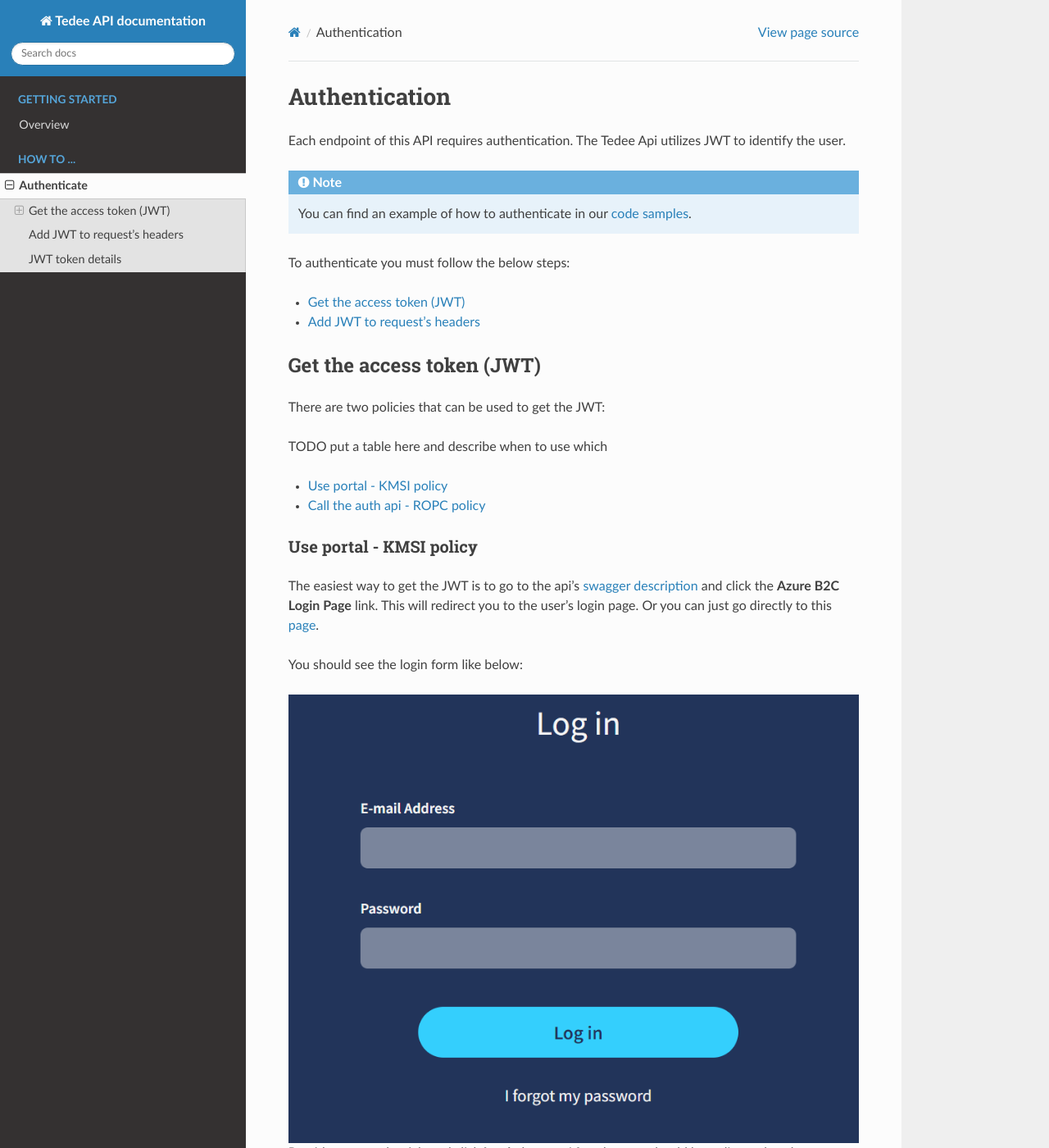
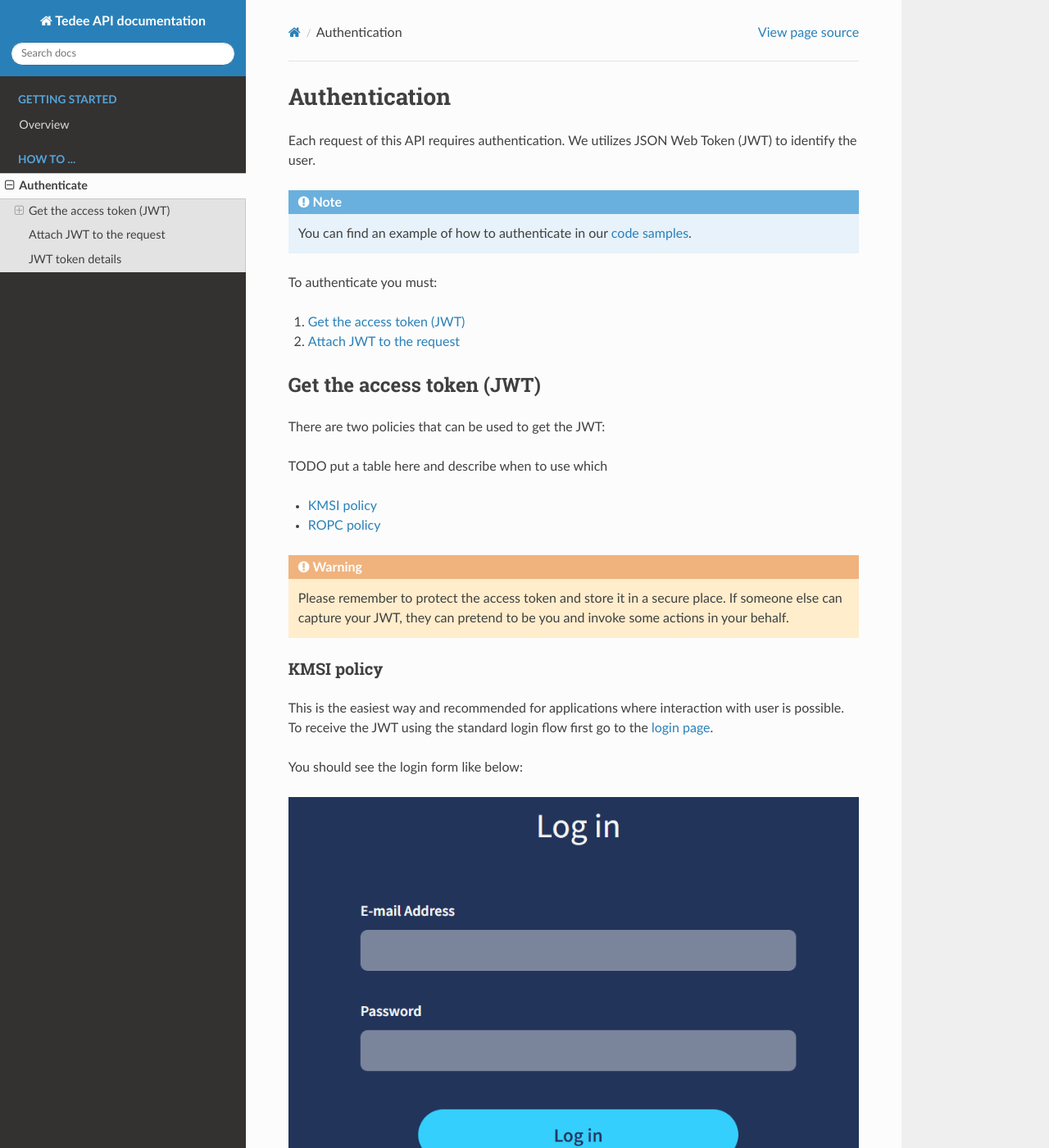
Before and after one commit to tedee-com/tedee-api-doc, a Sphinx documentation site: the page built from docs/source/authentication.rst, in a window 1280 px wide and 1400 px high. Shown: the whole window at 82% size. Built offline with Sphinx 7.4.7 and the Read the Docs theme 2.0.0, drawn with Linux system fonts in a browser that asks for light colours; some of the changed text lies outside the part shown.

Commit message:
rearange this page

```diff
--- a/docs/source/authentication.rst
+++ b/docs/source/authentication.rst
@@ -1,16 +1,16 @@
 Authentication
 **************
 
-Each endpoint of this API requires authentication. The Tedee Api utilizes JWT to identify the user.
+Each request of this API requires authentication. We utilizes JSON Web Token (JWT) to identify the user.
 
 .. note::
 
     You can find an example of how to authenticate in our `code samples <https://github.com/tedee-com/tedee-api-doc/blob/master/samples/cs/Tedee.Api.CodeSamples/Actions/01_Authenticate_Using_JWT.cs>`_.
 
-To authenticate you must follow the below steps:
+To authenticate you must:
 
-- :ref:`get-the-jwt`
-- :ref:`add-jwt-to-the-headers`
+#. :ref:`get-the-jwt`
+#. :ref:`add-jwt-to-the-headers`
 
 .. _get-the-jwt:
 
@@ -24,13 +24,18 @@ TODO put a table here and describe when to use which
 - :ref:`use-portal`
 - :ref:`call-auth-api`
 
+.. warning::
+
+    Please remember to protect the access token and store it in a secure place.
+    If someone else can capture your JWT, they can pretend to be you and invoke some actions in your behalf.
+
+
 .. _use-portal:
 
-Use portal - KMSI policy
+KMSI policy
 ------------------------
 
-The easiest way to get the JWT is to go to the api's `swagger description <|apiUrl|/swagger/index.html>`_ and click the **Azure B2C Login Page** link.
-This will redirect you to the user's login page. Or you can just go directly to this `page <|authApiUrl|/oauth2/v2.0/authorize?p=B2C_1A_Signup_Signin_With_Kmsi&client_id=|clientId|&nonce=defaultNonce&redirect_uri=https%3A%2F%2Fjwt.ms&scope=openid&response_type=id_token&prompt=login>`_.
+This is the easiest way and recommended for applications where interaction with user is possible. To receive the JWT using the standard login flow first go to the `login page <|authApiUrl|/oauth2/v2.0/authorize?p=B2C_1A_Signup_Signin_With_Kmsi&client_id=|clientId|&nonce=defaultNonce&redirect_uri=https%3A%2F%2Fjwt.ms&scope=openid&response_type=id_token&prompt=login>`_.
 
 You should see the login form like below:
 
@@ -44,24 +49,22 @@ Provide your credentials and click **Log in** button. After that you should be r
     :align: center
     :alt: JWT
 
-This long string in the frame is your access token. You can use it now to :ref:`authenticate your calls <add-jwt-to-the-headers>` to the api.
-
-This way is recommended for applications where interaction with user is possible and where users are able to sign in.
+This long string in the frame is your access token. You can use it now to :ref:`authenticate your calls <add-jwt-to-the-headers>` to the API.
 
 .. _call-auth-api:
 
-Call the auth api - ROPC policy
+ROPC policy
 -------------------------------
 
-Sometimes the manual way of getting the access token, described :ref:`previously <use-portal>` is not enough.
-If you want to automate this process, you can call the auth api and fetch the JWT from the response.
-To do that you should send a POST request to the url below.
+We recommend this approach in any kind of automations. To receive the JWT without user interaction, you must send following POST request.
+
+**Request url:**
 
 .. code-block::
 
     |authApiUrl|/oauth2/v2.0/token?p=B2C_1_SignIn_Ropc
 
-The request's should contain below parameters:
+**Request body:**
 
 * grant_type - :code:`password`
 * username - provide you user name/email
@@ -70,7 +73,7 @@ The request's should contain below parameters:
 * client_id - :code:`|clientId|`
 * response_type - :code:`token id_token`
 
-and headers:
+**Request headers:**
 
 * Content-Type - :code:`application/x-www-form-urlencoded`
 
@@ -133,24 +136,16 @@ If all the values are correct you should get response like below:
         "id_token": "<<id_token>>"
     }
 
-The value of the :code:`access_token` property is your **JWT** that should be used to :ref:`authenticate your calls <add-jwt-to-the-headers>` to the Api.
-
-.. warning::
-
-    Please remember to protect the access token and store it in a secure place.
-    If someone else can capture your JWT, they can pretend to be you and invoke some actions in your behalf.
-
-We recommend this approach in any kind of automations and scenarios without user's interaction.
+The value of the :code:`access_token` property is your **JWT** that should be used to :ref:`authenticate your calls <add-jwt-to-the-headers>` to the API.
 
 .. _add-jwt-to-the-headers:
 
-Add JWT to request's headers
+Attach JWT to the request
 ============================
 
 Now, since we have our :ref:`JWT <get-the-jwt>`, we can use it to authenticate our calls.
-To achieve that, we just have to add an authorization header containing our access token.
+To achieve that, we just have to add an ``Authorization`` header containing our access token. This header value should look like ``Bearer <<access_token>>``, where **<<access_token>>** is our JWT.
 
-Authorization header should look like ``Bearer <<access_token>>``, where **<<access_token>>** is our JWT.
 Let's see it on the below examples where we want to get information about all our devices:
 
 .. code-block:: sh
```
